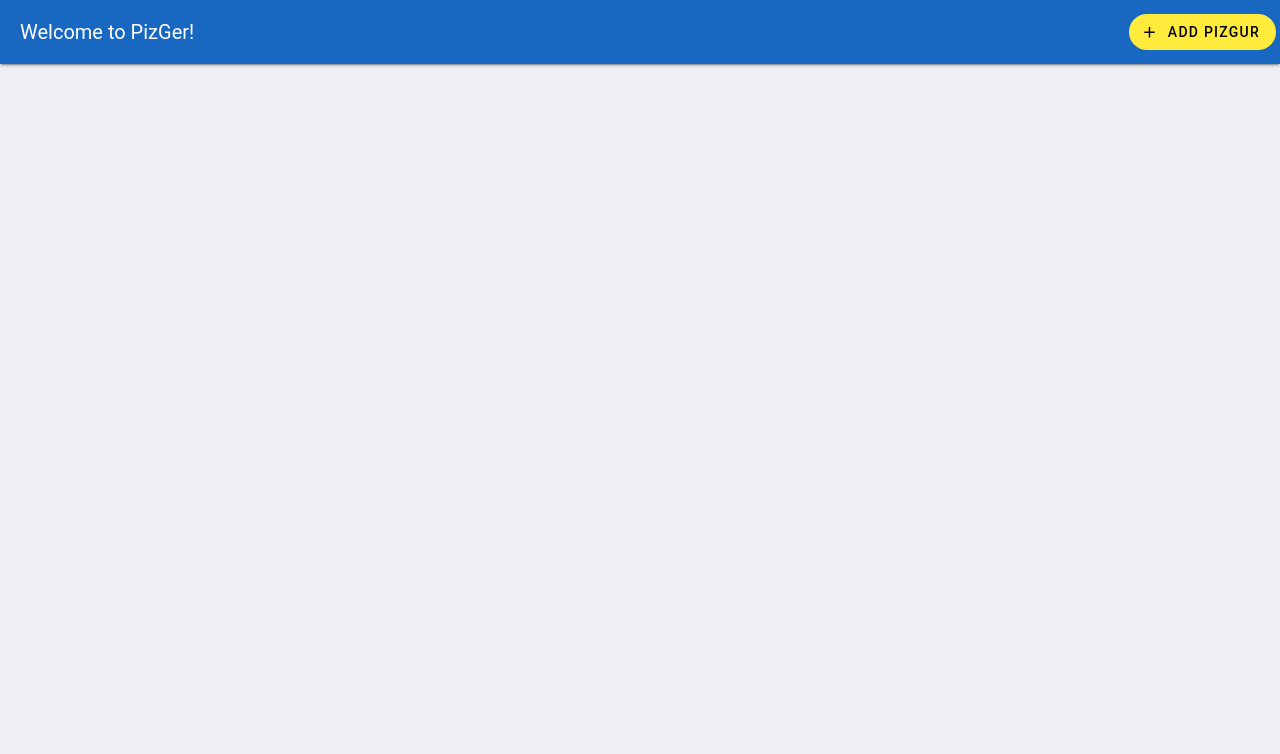
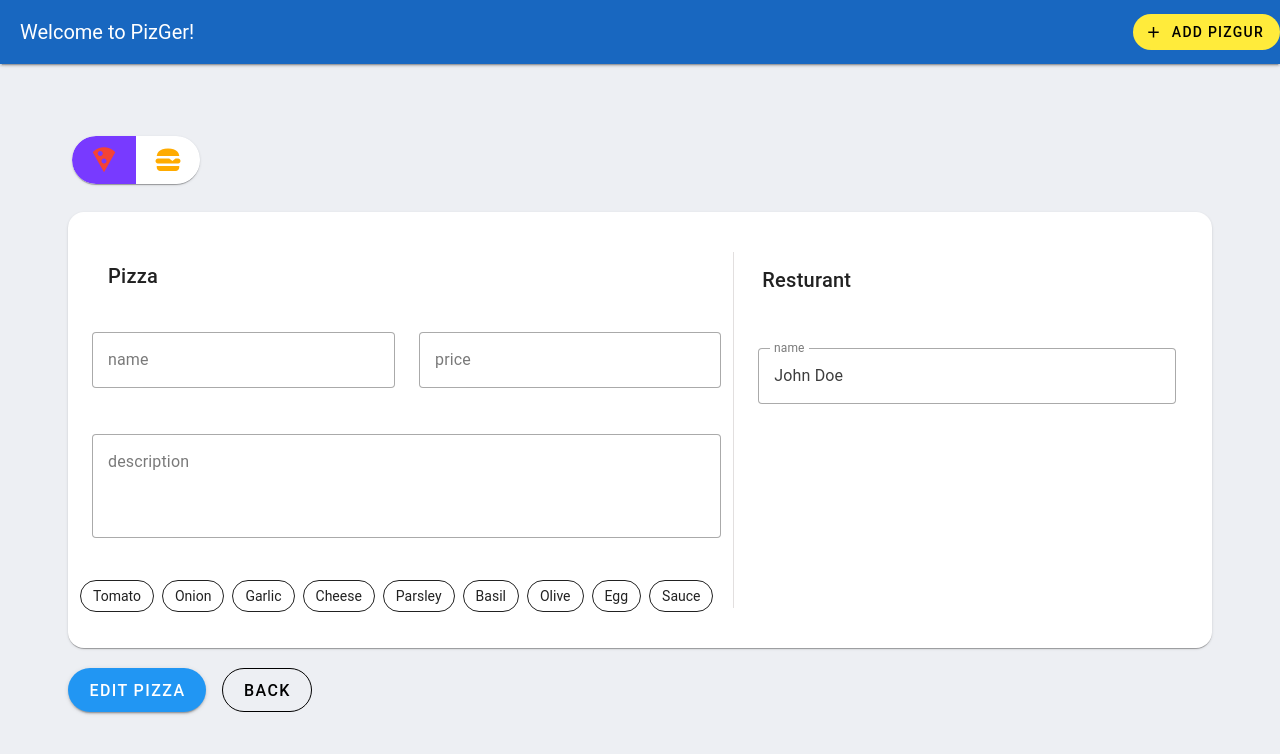
Before and after one commit to maedekaboli/PizGer, a Vue app: page /food in a window 1280 px wide. Shown: the top 754 px of the page. Built offline with nearby package versions, Linux system fonts and the light colour scheme.

Commit message:
post api added

```diff
--- a/src/App.vue
+++ b/src/App.vue
@@ -4,10 +4,12 @@
       <v-app-bar-title>
         Welcome to PizGer!
       </v-app-bar-title>
-      <v-btn rounded="pill" color="yellow" variant="flat">
-        <v-icon start icon="mdi-plus"></v-icon>
-        add pizgur
-      </v-btn>
+      <router-link to="/food">
+        <v-btn rounded="pill" color="yellow" variant="flat">
+          <v-icon start icon="mdi-plus"></v-icon>
+          add pizgur
+        </v-btn>
+      </router-link>
     </v-app-bar>
     <v-main>
       <v-container class="my-10">
--- a/src/components/food/EditFood.vue
+++ b/src/components/food/EditFood.vue
@@ -1,6 +1,7 @@
 <script setup lang="ts">
-import { ref } from 'vue'
+import { ref, reactive } from 'vue'
 import SelectedFoodType from './selectedFoodType'
+import useFoodsListStore from '../../stores/FoodsListStore'
 
 const ingredients = ref<string[]>([
     'Tomato', 'Onion', 'Garlic', 'Cheese', 'Parsley ', 'Basil', 'Olive', 'Egg', 'Sauce'
@@ -11,7 +12,17 @@ const foods = ref<SelectedFoodType[]>([
     { value: 2, name: 'Burger', icon: 'mdi-hamburger', color: '#FFAB00' }
 ])
 const selectedFood = ref<SelectedFoodType>({ value: 1, name: 'Pizza', icon: 'mdi-pizza', color: 'red' })
+const food = reactive({
+    name: '',
+    desc: '',
+    price: null,
+    category: selectedFood.value.value
+})
 
+const { addFood } = useFoodsListStore()
+const onSubmit = () => {
+    addFood(food)
+}
 </script>
 
 
@@ -20,7 +31,8 @@ const selectedFood = ref<SelectedFoodType>({ value: 1, name: 'Pizza', icon: 'mdi
         <v-container>
             <v-row>
                 <v-col cols="12" md="2">
-                    <v-btn-toggle elevation="1" rounded="xl" v-model="selectedFood" mandatory borderless color="deep-purple-accent-3">
+                    <v-btn-toggle elevation="1" rounded="xl" v-model="selectedFood" mandatory borderless
+                        color="deep-purple-accent-3">
                         <v-btn :value="n" v-for="n in foods" :key="n">
                             <v-icon :color="n.color" center size="30px">
                                 {{ n.icon }}
@@ -41,14 +53,14 @@ const selectedFood = ref<SelectedFoodType>({ value: 1, name: 'Pizza', icon: 'mdi
                     </v-card-title>
                     <v-row>
                         <v-col cols="12" sm="6">
-                            <v-text-field model-value="John Doe" label="name" variant="outlined"></v-text-field>
+                            <v-text-field v-model="food.name" label="name" variant="outlined"></v-text-field>
                         </v-col>
                         <v-col cols="12" sm="6">
-                            <v-text-field model-value="John Doe" label="price" variant="outlined"></v-text-field>
+                            <v-text-field v-model="food.price" label="price" variant="outlined"></v-text-field>
                         </v-col>
                         <v-col cols="12">
-                            <v-textarea label="description" auto-grow variant="outlined" rows="3" row-height="25"
-                                shaped></v-textarea>
+                            <v-textarea v-model="food.desc" label="description" auto-grow variant="outlined" rows="3"
+                                row-height="25" shaped></v-textarea>
                         </v-col>
                     </v-row>
                     <v-row>
@@ -70,7 +82,7 @@ const selectedFood = ref<SelectedFoodType>({ value: 1, name: 'Pizza', icon: 'mdi
             </v-row>
         </v-card>
 
-        <v-btn rounded="pill" class="mt-5" size="large" color="info">
+        <v-btn @click="onSubmit" rounded="pill" class="mt-5" size="large" color="info">
             Edit {{ selectedFood.name }}
         </v-btn>
         <router-link to="/">
--- a/src/router.js
+++ b/src/router.js
@@ -7,7 +7,8 @@ const router = createRouter({
     history: createWebHistory(),
     routes: [
         { path: '/', component: AllFoods },
-        { path: '/food/:id', component: EditFood }
+        { path: '/food/:id', component: EditFood },
+        { path: '/food', component: EditFood },
     ]
 })
 export default router
--- a/src/stores/FoodsListStore.ts
+++ b/src/stores/FoodsListStore.ts
@@ -24,6 +24,14 @@ const actions = {
             // snackbar.value = true
             // snackbarMsg.value = err
         })
+    },
+    async addFood(params: any) {
+        await axios.post(`foods`, params).then(res => {
+            this.foodsList.unshift(res?.data)
+        }).catch(err => {
+            // snackbar.value = true
+            // snackbarMsg.value = err
+        })
     }
 }
 
```
